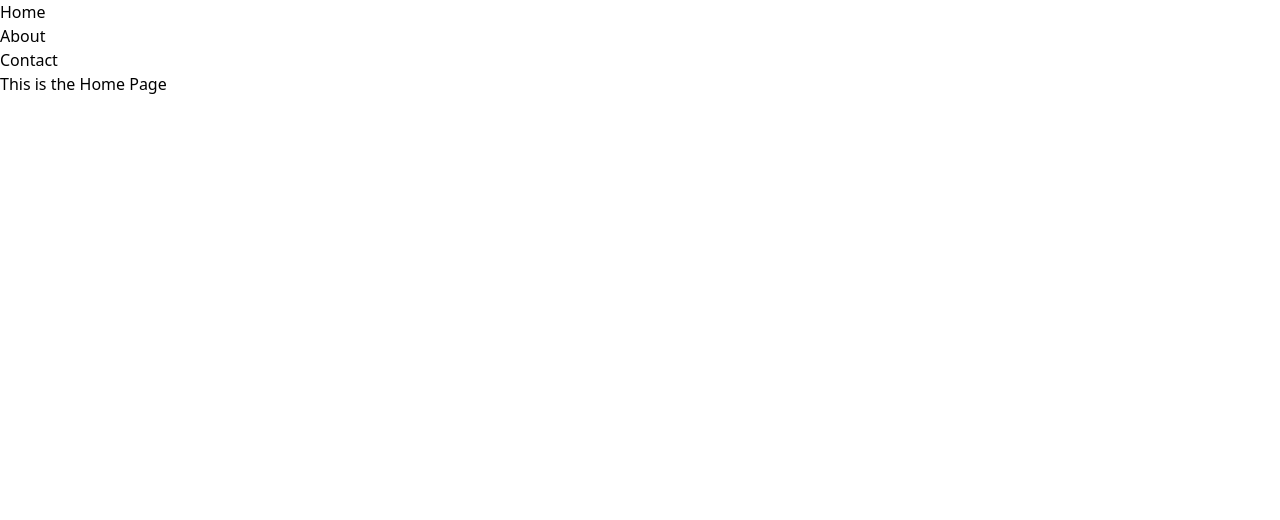
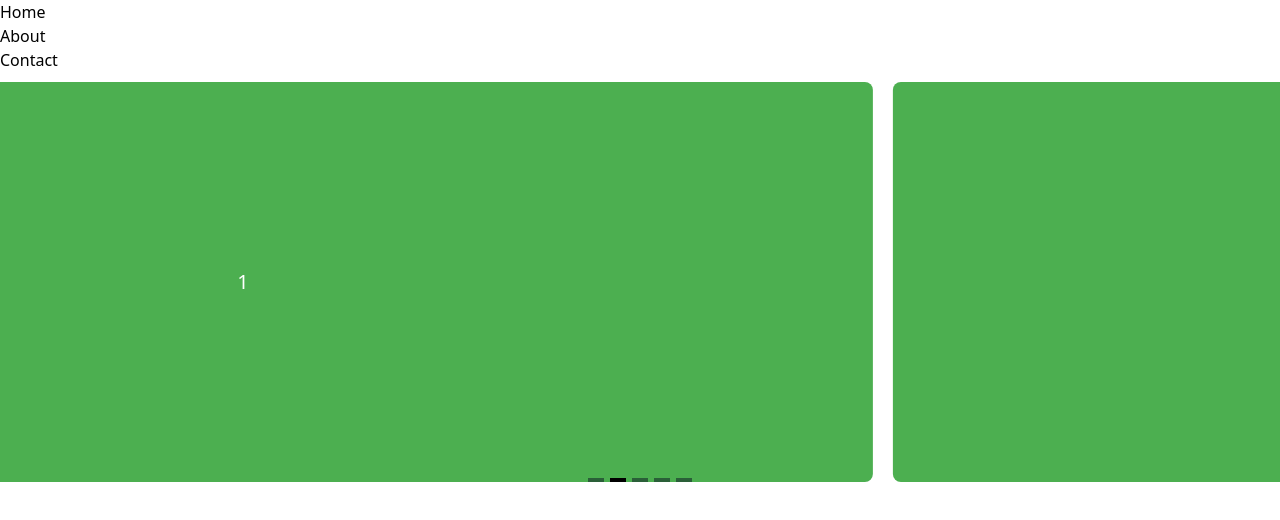
Before and after one commit to devPhysios/aps-website-frontend, a Vue app: page / in a window 1280 px wide. Shown: the top 520 px of the page. Built offline with nearby package versions, Linux system fonts and the light colour scheme.

Commit message:
Add: Hero-Carousel

```diff
--- a/package.json
+++ b/package.json
@@ -10,7 +10,8 @@
   },
   "dependencies": {
     "vue": "^3.3.11",
-    "vue-router": "^4.2.5"
+    "vue-router": "^4.2.5",
+    "vue3-carousel": "^0.3.1"
   },
   "devDependencies": {
     "@vitejs/plugin-vue": "^4.5.2",
--- /dev/null
+++ b/src/components/HeroCarousel.vue
@@ -0,0 +1,37 @@
+<template>
+  <Carousel
+    :wrap-around="true"
+    :autoplay="5000"
+  >
+    <Slide
+      v-for="slide in 5"
+      :key="slide"
+    >
+      <div class=" flex justify-center items-center w-full min-h-[400px] bg-aps-green rounded-lg text-aps-white text-xl">
+        {{ slide }}
+      </div>
+    </Slide>
+
+    <template #addons>
+      <!-- <Navigation /> -->
+      <Pagination />
+    </template>
+  </Carousel>
+</template>
+
+<script setup>
+import { Carousel, Slide, Navigation, Pagination } from 'vue3-carousel'
+import 'vue3-carousel/dist/carousel.css'
+</script>
+
+<style scoped>
+.carousel__slide {
+  padding: 10px;
+}
+
+.carousel__prev,
+.carousel__next {
+  box-sizing: content-box;
+  border: 5px solid white;
+}
+</style>
--- a/src/views/Home.vue
+++ b/src/views/Home.vue
@@ -1,3 +1,7 @@
 <template>
-    <h2>This is the Home Page</h2>
+    <HeroCarousel />
 </template>
+
+<script setup>
+import HeroCarousel from '../components/HeroCarousel.vue'
+</script>
--- a/tailwind.config.js
+++ b/tailwind.config.js
@@ -5,7 +5,13 @@ export default {
     "./src/**/*.{vue,js,ts,jsx,tsx}",
   ],
   theme: {
-    extend: {},
+    extend: {
+      colors: {
+        'aps-green': '#4caf50',
+        'aps-orange': '#ff9800',
+        'aps-white': '#fff'
+      }
+    },
   },
   plugins: [],
 }
```
Also changed, not shown: 1 other file (tests, documents, lock files or other folders).
